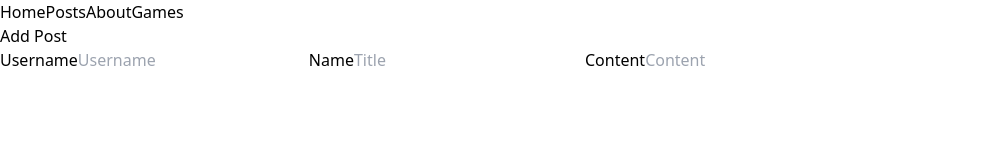
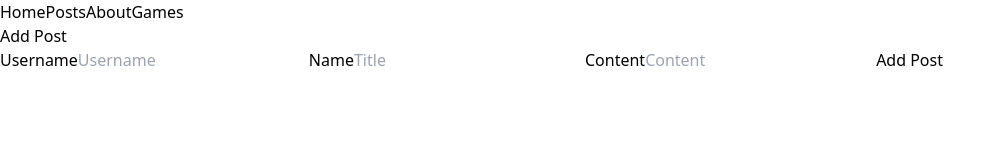
Before and after one commit to EdiblePerspective/RC-Portfolio, a Next.js app: page /Posts/Add-Post in a window 1280 px wide. Shown: the top 160 px of the page, without its empty margins (0-1006 px from the left). Built offline with nearby package versions, Linux system fonts and the light colour scheme.

Commit message:
fix react comp name

```diff
--- a/src/app/Posts/Add-Post/components/savePostButton.js
+++ b/src/app/Posts/Add-Post/components/savePostButton.js
@@ -1,7 +1,7 @@
 "use client";
 import {useFormStatus} from "react-dom";
 
-export default function savePostButton(){
+export default function SavePostButton(){
     const {pending} = useFormStatus();
     return(
         <button disabled={pending} className={pending? "disabled":""}>
--- a/src/app/Posts/Add-Post/page.js
+++ b/src/app/Posts/Add-Post/page.js
@@ -5,7 +5,7 @@ export const metadata = {
 import { sql } from "@vercel/postgres";
 import { revalidatePath } from "next/cache";
 import { redirect } from "next/navigation";
-import savePostButton from "./components/savePostButton";
+import SavePostButton from "./components/savePostButton";
 export default function addPost(){
     async function handleAddPost(formData){
         "use server";
@@ -27,7 +27,7 @@ export default function addPost(){
 
             <label htmlFor="content">Content</label>
             <input name="content" id="content" placeholder="Content" />
-            <savePostButton />
+            <SavePostButton />
             </form>
             </div>);
 }
```
